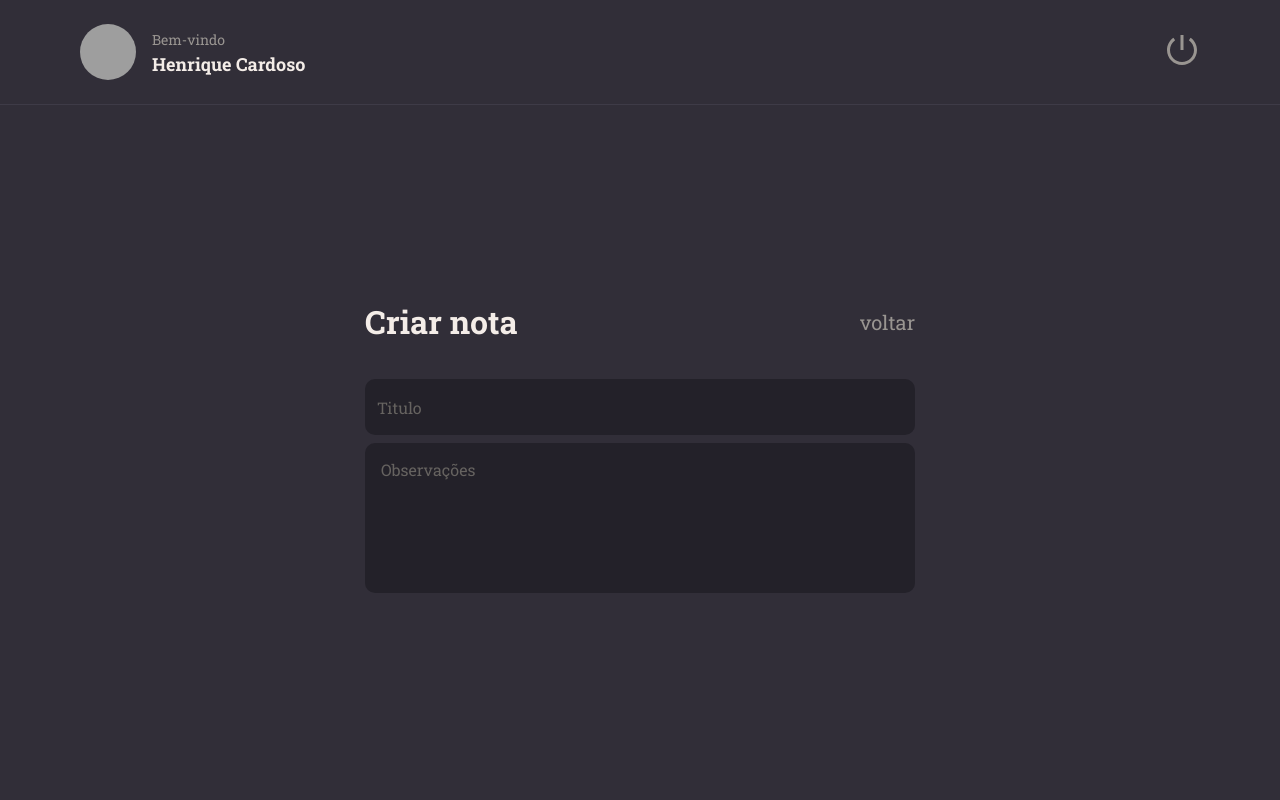
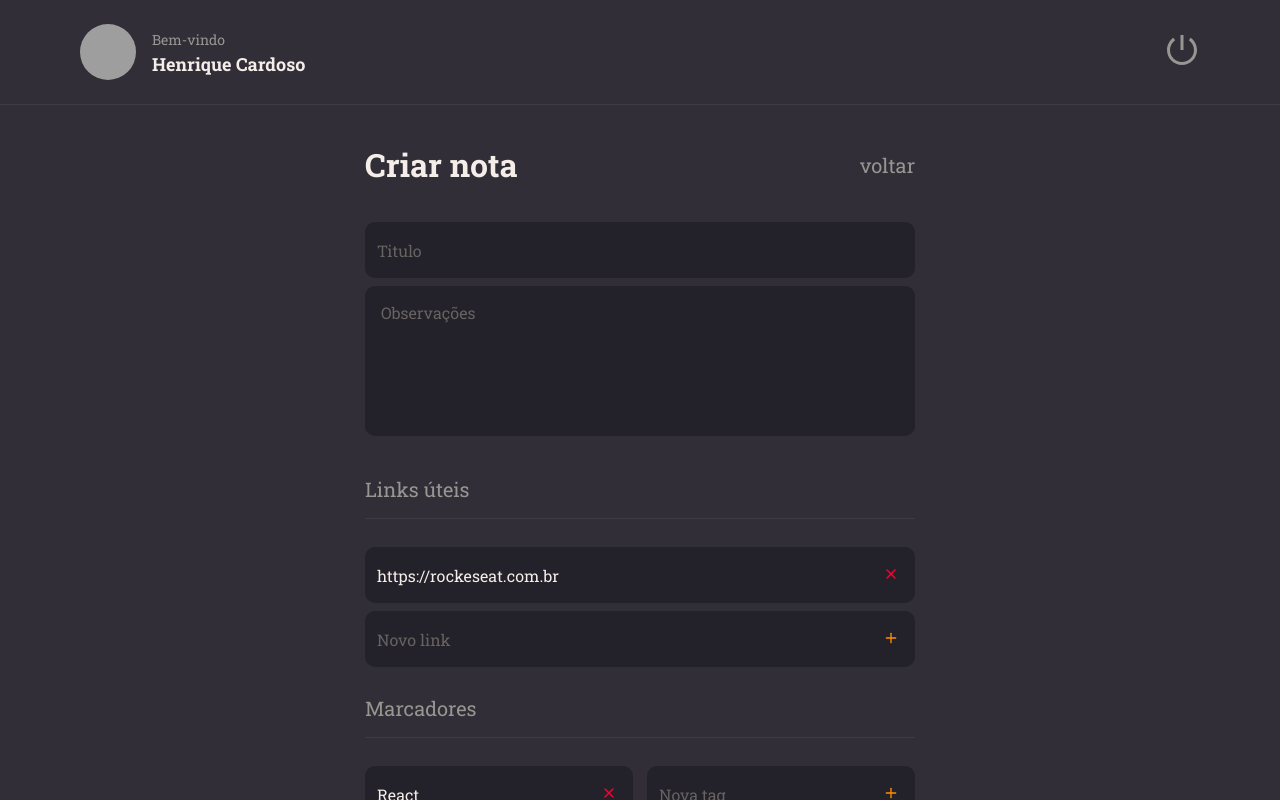
Before and after one commit to HenriqueCardosoo/RocketNotes, a React (Vite) app: page / in a window 1280 px wide. Built offline with nearby package versions, Linux system fonts and the light colour scheme; grey boxes are pictures that could not be loaded.

Commit message:
new finalizado

```diff
--- a/src/pages/New/index.jsx
+++ b/src/pages/New/index.jsx
@@ -1,6 +1,9 @@
+import { Textarea } from '../../components/Textarea';
+import { NoteItem } from '../../components/NoteItem';
+import { Section } from '../../components/Section';
+import { Button } from '../../components/Button';
 import { Header } from '../../components/Header';
 import { Input } from '../../components/Input';
-import { Textarea } from '../../components/Textarea';
 
 import { Container, Form } from './styles';
 
@@ -17,6 +20,20 @@ export function New() {
 
           <Input placeholder="Titulo" />
           <Textarea placeholder="Observações" />
+
+          <Section title="Links úteis">
+            <NoteItem value="https://rockeseat.com.br" />
+            <NoteItem isNew placeholder="Novo link" />
+          </Section>
+
+          <Section title="Marcadores">
+            <div className="tags">
+              <NoteItem value="React" />
+              <NoteItem isNew placeholder="Nova tag" />
+            </div>
+          </Section>
+
+          <Button title="Salvar" />
         </Form>
       </main>
     </Container>
--- a/src/pages/New/styles.js
+++ b/src/pages/New/styles.js
@@ -6,6 +6,17 @@ export const Container = styled.div`
   display: grid;
   grid-template-rows: 105 auto;
   grid-template-areas: 'header' 'content';
+
+  > main {
+    grid-area: content;
+    overflow-y: auto;
+  }
+
+  .tags {
+    display: flex;
+    justify-content: space-between;
+    flex-wrap: wrap;
+  }
 `;
 
 export const Form = styled.form`
```
